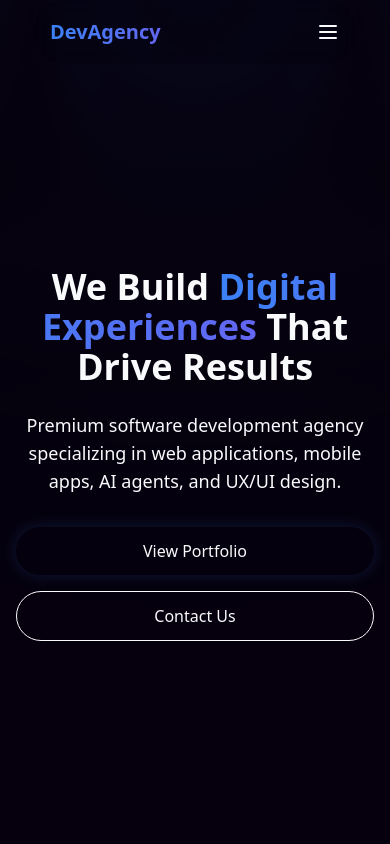
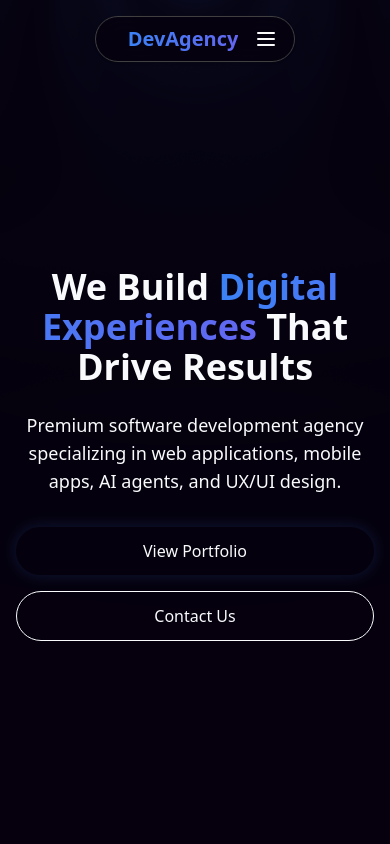
Before and after one commit to romxai/agency-website, a Next.js app: page / in a window 390 px wide. Shown: the top 844 px of the page. Built offline with nearby package versions, Linux system fonts and the light colour scheme.

Commit message:
Refactor Navbar component to improve scroll behavior and responsiveness. Introduced a custom hook for scroll direction detection, enhanced mobile menu functionality with animations, and updated styling for better visual consistency.

```diff
--- a/src/components/Navbar.tsx
+++ b/src/components/Navbar.tsx
@@ -1,132 +1,175 @@
 "use client";
 
-import { useState, useEffect } from "react";
+import React, { useState, useEffect } from "react";
 import Link from "next/link";
+import { motion, AnimatePresence } from "framer-motion";
+import { cn } from "@/lib/utils";
 import { Menu, X } from "lucide-react";
 
-const Navbar = () => {
-  const [isOpen, setIsOpen] = useState(false);
-  const [scrolled, setScrolled] = useState(false);
-  const [mounted, setMounted] = useState(false);
+// Custom hook to detect scroll direction
+const useScrollDirection = () => {
+  const [scrollDirection, setScrollDirection] = useState<"up" | "down" | null>(
+    null
+  );
 
-  const toggleMenu = () => {
-    setIsOpen(!isOpen);
+  useEffect(() => {
+    let lastScrollY = window.pageYOffset;
+
+    const updateScrollDirection = () => {
+      const scrollY = window.pageYOffset;
+      const direction = scrollY > lastScrollY ? "down" : "up";
+      if (
+        direction !== scrollDirection &&
+        (scrollY - lastScrollY > 5 || scrollY - lastScrollY < -5)
+      ) {
+        setScrollDirection(direction);
+      }
+      lastScrollY = scrollY > 0 ? scrollY : 0;
+    };
+    window.addEventListener("scroll", updateScrollDirection);
+    return () => {
+      window.removeEventListener("scroll", updateScrollDirection);
+    };
+  }, [scrollDirection]);
+
+  return scrollDirection;
 };
 
-  // Handle component mount
+export const FloatingNav = ({
+  navItems,
+  className,
+}: {
+  navItems: {
+    name: string;
+    link: string;
+    isButton?: boolean;
+  }[];
+  className?: string;
+}) => {
+  const scrollDirection = useScrollDirection();
+  const [isVisible, setIsVisible] = useState(true);
+  const [isMenuOpen, setIsMenuOpen] = useState(false);
+
   useEffect(() => {
-    setMounted(true);
-  }, []);
+    // Hide navbar when scrolling down, show when scrolling up
+    if (scrollDirection === "down") {
+      setIsVisible(false);
+      setIsMenuOpen(false); // Close menu on scroll down
+    } else if (scrollDirection === "up") {
+      setIsVisible(true);
+    }
+  }, [scrollDirection]);
 
-  // Handle scroll events to change navbar appearance
+  // Hide navbar if it's past the hero section (e.g., 80% of viewport height)
   useEffect(() => {
     const handleScroll = () => {
-      const heroHeight = window.innerHeight * 0.8; // Approximately the hero section height
-      setScrolled(window.scrollY > heroHeight);
+      const heroHeight = window.innerHeight * 0.8;
+      if (window.scrollY > heroHeight) {
+        if (scrollDirection === "down") setIsVisible(false);
+      } else {
+        setIsVisible(true);
+      }
     };
 
-    // Add scroll event listener
     window.addEventListener("scroll", handleScroll);
-
-    // Initial check
-    handleScroll();
-
-    // Clean up
     return () => window.removeEventListener("scroll", handleScroll);
-  }, []);
+  }, [scrollDirection]);
 
   return (
-    <div
-      className={`fixed top-0 left-0 w-full z-50 flex justify-center transition-all duration-300 ${
-        scrolled ? "px-0" : "px-4"
-      }`}
+    <AnimatePresence mode="wait">
+      <motion.div
+        initial={{
+          opacity: 1,
+          y: 0,
+        }}
+        animate={{
+          y: isVisible ? 0 : -100,
+          opacity: isVisible ? 1 : 0,
+        }}
+        transition={{
+          duration: 0.2,
+        }}
+        className={cn(
+          "fixed top-4 inset-x-0 max-w-fit mx-auto z-50",
+          className
+        )}
       >
-      <div
-        className={`${
-          scrolled
-            ? "w-full bg-background/70 backdrop-blur-md"
-            : "w-[90%] max-w-7xl bg-background/30 backdrop-blur-sm rounded-full"
-        } transition-all duration-300`}
-      >
-        <nav className="w-full">
-          <div className="container mx-auto flex items-center justify-between h-16 px-4 md:px-8">
-            <Link href="/" className="font-bold text-xl">
+        <div className="flex items-center justify-between p-2 pl-8 pr-4 rounded-full border border-neutral-700 bg-background/70 backdrop-blur-md shadow-[0px_2px_3px_-1px_rgba(0,0,0,0.1),_0px_1px_0px_0px_rgba(25,28,33,0.02),_0px_0px_0px_1px_rgba(25,28,33,0.08)]">
+          <Link href="/" className="font-bold text-xl mr-4">
             <span className="text-gradient">DevAgency</span>
           </Link>
 
-            {/* Desktop Navigation */}
-            <div className="hidden md:flex items-center space-x-8">
+          {/* Desktop Menu */}
+          <div className="hidden md:flex items-center space-x-4">
+            {navItems.map((navItem, idx) => (
               <Link
-                href="/"
-                className="text-foreground hover:text-primary transition-colors font-medium"
+                key={`link=${idx}`}
+                href={navItem.link}
+                className={cn(
+                  "relative text-neutral-50 items-center flex space-x-1 hover:text-neutral-300 transition-colors",
+                  navItem.isButton
+                    ? "bg-primary text-primary-foreground px-5 py-2 rounded-full hover:bg-primary/90"
+                    : "px-3 py-2"
+                )}
               >
-                Home
+                <span className="text-sm font-medium">{navItem.name}</span>
               </Link>
-              <Link
-                href="/about"
-                className="text-foreground hover:text-primary transition-colors font-medium"
-              >
-                About
-              </Link>
-              <Link
-                href="/portfolio"
-                className="text-foreground hover:text-primary transition-colors font-medium"
-              >
-                Portfolio
-              </Link>
-              <Link
-                href="#contact"
-                className="bg-primary text-primary-foreground px-5 py-2 rounded-full hover:bg-primary/90 transition-colors font-medium"
-              >
-                Contact Us
-              </Link>
+            ))}
           </div>
 
           {/* Mobile Menu Button */}
-            <button className="md:hidden" onClick={toggleMenu}>
-              {isOpen ? <X size={24} /> : <Menu size={24} />}
+          <button
+            className="md:hidden text-neutral-50"
+            onClick={() => setIsMenuOpen(!isMenuOpen)}
+          >
+            {isMenuOpen ? <X size={24} /> : <Menu size={24} />}
           </button>
         </div>
 
-          {/* Mobile Navigation */}
-          {isOpen && (
-            <div className="md:hidden absolute top-16 left-0 right-0 bg-background/80 backdrop-blur-sm border-b border-border animate-fade-in">
-              <div className="container py-4 flex flex-col space-y-4">
+        {/* Mobile Menu */}
+        <AnimatePresence>
+          {isMenuOpen && (
+            <motion.div
+              initial={{ opacity: 0, y: -20 }}
+              animate={{ opacity: 1, y: 0 }}
+              exit={{ opacity: 0, y: -20 }}
+              className="md:hidden mt-2 p-4 rounded-lg border border-neutral-700 bg-background/90 backdrop-blur-md"
+            >
+              <div className="flex flex-col space-y-4">
+                {navItems.map((navItem, idx) => (
                   <Link
-                  href="/"
-                  className="text-foreground hover:text-primary transition-colors"
-                  onClick={() => setIsOpen(false)}
+                    key={`mobile-link=${idx}`}
+                    href={navItem.link}
+                    onClick={() => setIsMenuOpen(false)}
+                    className={cn(
+                      "text-neutral-50 hover:text-neutral-300 transition-colors text-center py-2",
+                      navItem.isButton
+                        ? "bg-primary text-primary-foreground rounded-full hover:bg-primary/90"
+                        : ""
+                    )}
                   >
-                  Home
+                    {navItem.name}
                   </Link>
-                <Link
-                  href="/about"
-                  className="text-foreground hover:text-primary transition-colors"
-                  onClick={() => setIsOpen(false)}
-                >
-                  About
-                </Link>
-                <Link
-                  href="/portfolio"
-                  className="text-foreground hover:text-primary transition-colors"
-                  onClick={() => setIsOpen(false)}
-                >
-                  Portfolio
-                </Link>
-                <Link
-                  href="#contact"
-                  className="bg-primary text-primary-foreground px-4 py-2 rounded-full hover:bg-primary/90 transition-colors w-fit"
-                  onClick={() => setIsOpen(false)}
-                >
-                  Contact Us
-                </Link>
+                ))}
               </div>
-            </div>
+            </motion.div>
           )}
-        </nav>
-      </div>
-    </div>
+        </AnimatePresence>
+      </motion.div>
+    </AnimatePresence>
   );
 };
 
+// The main Navbar component that uses the FloatingNav
+const Navbar = () => {
+  const navItems = [
+    { name: "Home", link: "/" },
+    { name: "About", link: "/about" },
+    { name: "Portfolio", link: "/portfolio" },
+    { name: "Contact Us", link: "#contact", isButton: true },
+  ];
+
+  return <FloatingNav navItems={navItems} />;
+};
+
 export default Navbar;
```
Lines whose indentation alone changed are shown as unchanged.
